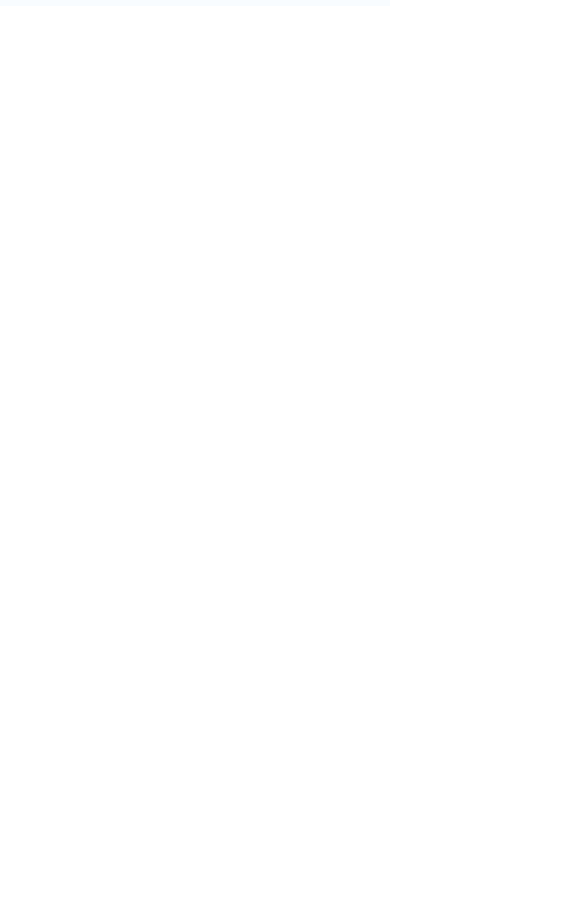
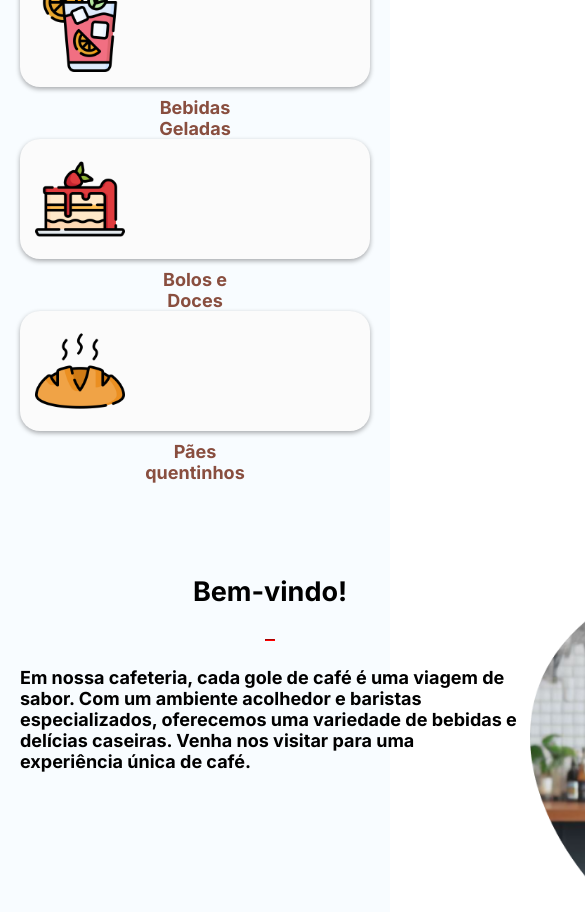
Before and after one commit to Takanori42/CoffeeShopsTiaRosa, a React (Create React App) app: page / in a window 390 px wide. Shown: the part 900-1812 px from the top of the page, 585 px wide, since content can reach past the window. Before the commit the page ends 906 px from the top, so only its background shows below. Built offline with nearby package versions, Linux system fonts and the light colour scheme.

Commit message:
Ajustando resposividade

```diff
--- a/src/App.js
+++ b/src/App.js
@@ -1,12 +1,14 @@
 import './App.css';
 import Header from './components/landingpage/header';
 import Items from './components/landingpage/items';
+import Welcome from './components/landingpage/welcome';
 
 function App() {
   return (
     <main>
       <Header></Header>
       <Items></Items>
+      <Welcome></Welcome>
     </main>
   );
 }
--- a/src/components/landingpage/items/style.css
+++ b/src/components/landingpage/items/style.css
@@ -4,6 +4,34 @@
     padding: 35px 20px;
     justify-content: space-around;
     background-color: #F8FCFF;
+}
+
+@media (max-width: 600px) {
+    .items {
+        flex-direction: column;
+        display: flex;
+        justify-content: space-between;
+    }
+
+    .item {
+        display: flex;
+        flex-direction: column;
+    }
+
+    .icon-conteiner {
+        display: flex;
+        flex-direction: column;
+    }
+
+    .icon {
+        display: flex;
+        flex-direction: column;
+    }
+
+    .item-text {
+        display: flex;
+        flex-direction: column;
+    }
 }
 
 .item {
--- /dev/null
+++ b/src/components/landingpage/welcome/index.js
@@ -0,0 +1,27 @@
+import React from "react";
+import "./style.css";
+
+export default function Welcome() {
+    return (
+        <section className="presentation">
+            <div className="welcome">
+                <div className="welcome-container">
+                    <div className="welcome-title">
+                        <h1>Bem-vindo!</h1>
+                    </div>
+                    <hr className="division"></hr>
+                    <div className="welcome-text">
+                        <p>Em nossa cafeteria, cada gole de café é uma
+                            viagem de sabor. Com um ambiente acolhedor e baristas
+                            especializados, oferecemos uma variedade de bebidas e
+                            delícias caseiras. Venha nos visitar para
+                            uma experiência única de café.</p>
+                    </div>
+                </div>
+                <div>
+                    <img className="img" src="mulher.png"></img>
+                </div>
+            </div>
+        </section>
+    )
+}
--- /dev/null
+++ b/src/components/landingpage/welcome/style.css
@@ -0,0 +1,72 @@
+.presentation {
+    display: flex;
+    flex-direction: row;
+    padding: 35px 20px;
+    justify-content: space-around;
+    background-color: #F8FCFF;
+}
+
+@media (max-width: 800px) {
+    .presentation {
+        flex-direction: column;
+        display: flex;
+    }
+
+    .welcome-title {
+        flex-direction: row;
+        display: flex;
+        justify-content: center;
+    }
+
+    .welcome-text {
+        width: auto;
+    }
+
+    .welcome-container {
+        display: flex;
+        flex-direction: column;
+    }
+
+    .welcome {
+        display: flex;
+        flex-direction: column;
+    }
+
+}
+
+.welcome {
+    display: flex;
+    flex-direction: row;
+    gap: 10px;
+}
+
+.welcome-title {
+    display: flex;
+    flex-direction: column;
+    align-items: center;
+    font-family: "Inter";
+    color: black;
+    font-weight: bold;
+    font-size: 18px;
+}
+
+.division {
+    border-color: red;
+    box-sizing: border-box;
+    width: 2%;
+}
+
+.welcome-text {
+    width: 500px;
+    display: flex;
+    flex-direction: column;
+    align-items: center;
+    font-family: "Inter";
+    color: black;
+    font-weight: bold;
+    font-size: 18px;
+}
+
+.img {
+    width: 500px;
+}
```
Also changed, not shown: public/mulher.png (added).
